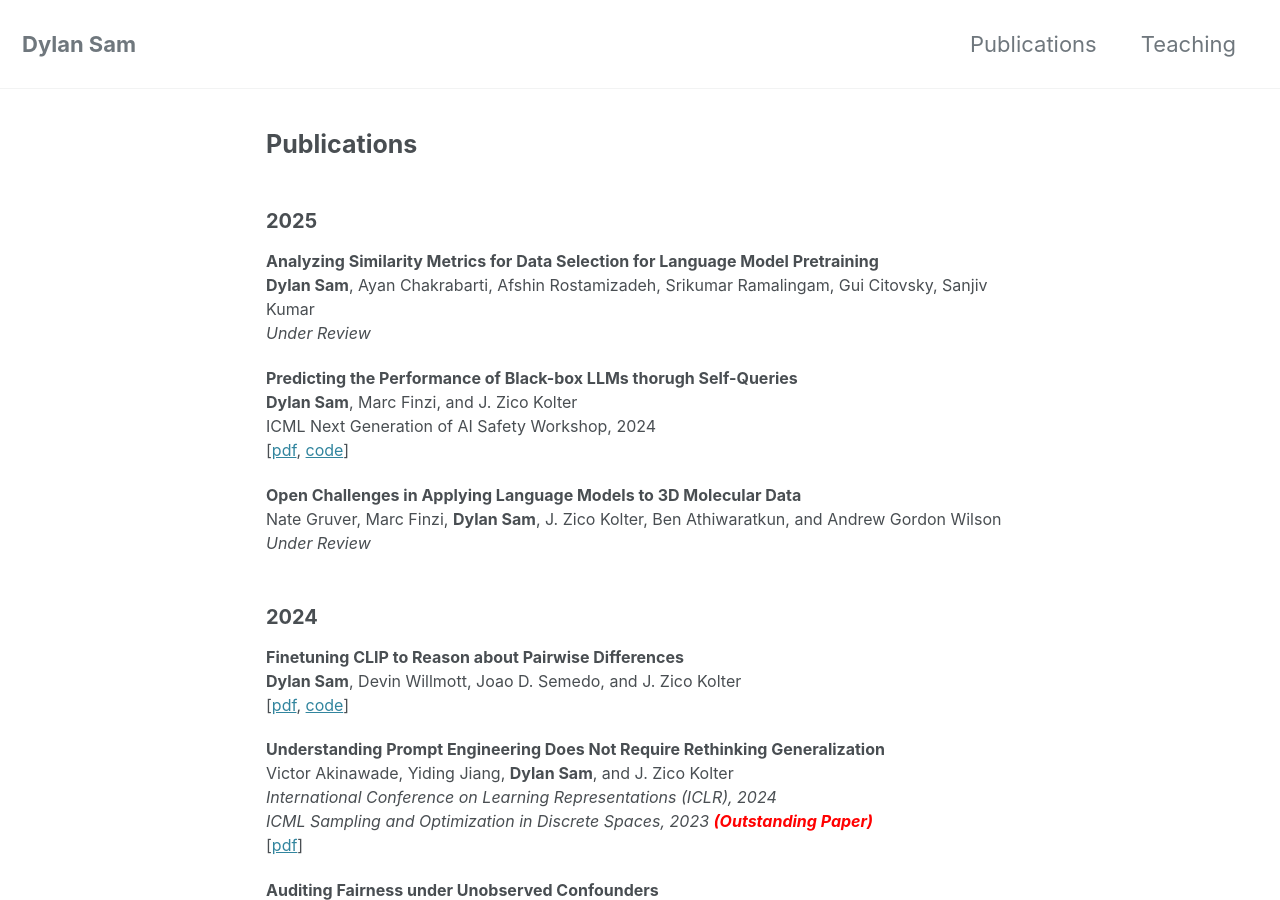
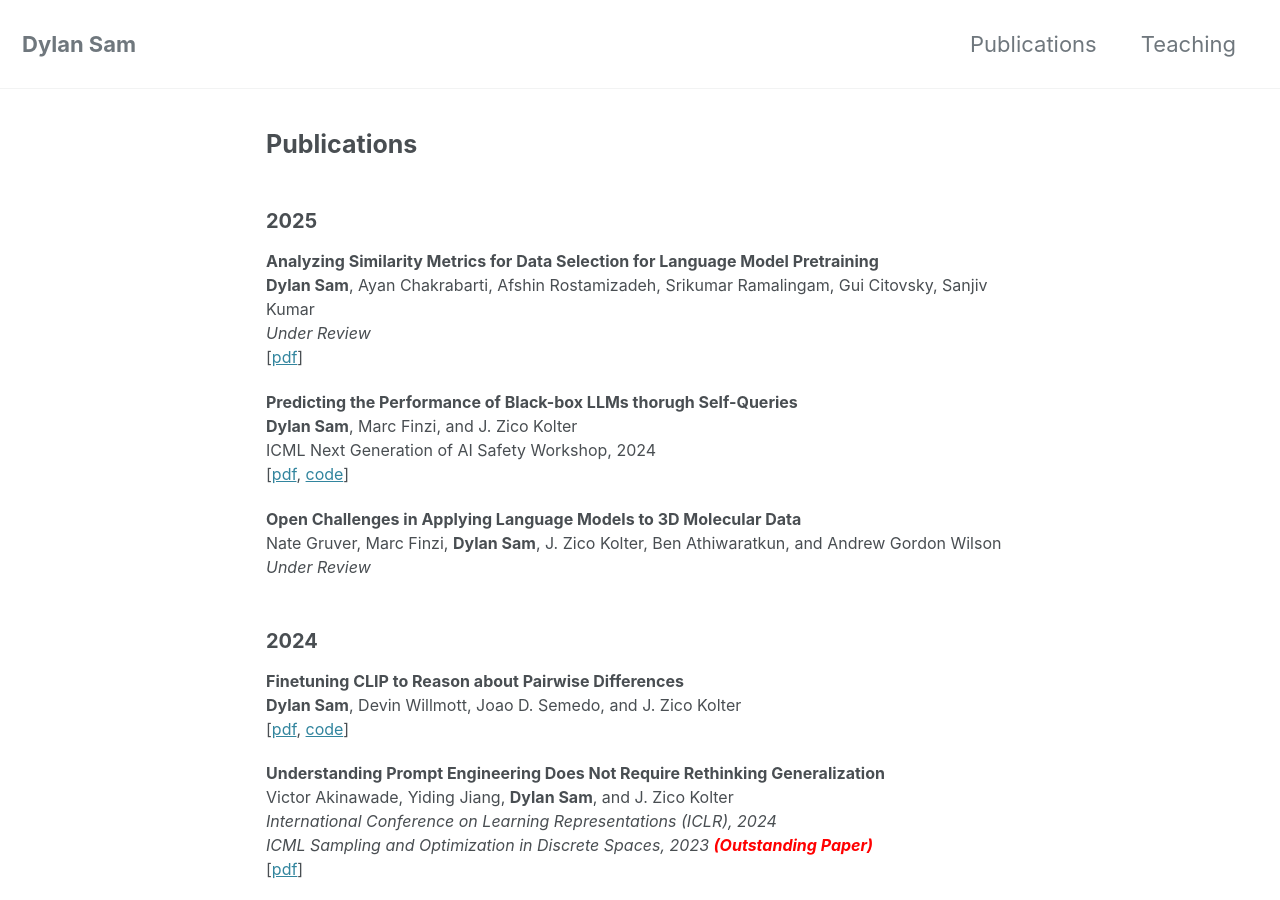
Before and after one commit to dsam99/dsam99.github.io, a Jekyll site: the page built from publications.md, in a window 1280 px wide and 900 px high. Built offline with Jekyll 4.4.1, drawn with Linux system fonts in a browser that asks for light colours; cached includes are drawn as plain includes; nearby versions of some CDN libraries; a style sheet for code colours, icons or effects is not loaded.

Commit message:
adding goog paper

```diff
--- a/_layouts/publications.html
+++ b/_layouts/publications.html
@@ -12,6 +12,7 @@ author_profile: false
 			<p class="title"> <b>Analyzing Similarity Metrics for Data Selection for Language Model Pretraining</b><br>
 				<strong>Dylan Sam</strong>, Ayan Chakrabarti, Afshin Rostamizadeh, Srikumar Ramalingam, Gui Citovsky, Sanjiv Kumar<br>
 				<i>Under Review</i> <br>
+				[<a href="http://arxiv.org/abs/2502.02494" target="_blank">pdf</a>]
 			</p>
 
 			<p class="title"> <b>Predicting the Performance of Black-box LLMs thorugh Self-Queries</b><br>
```
